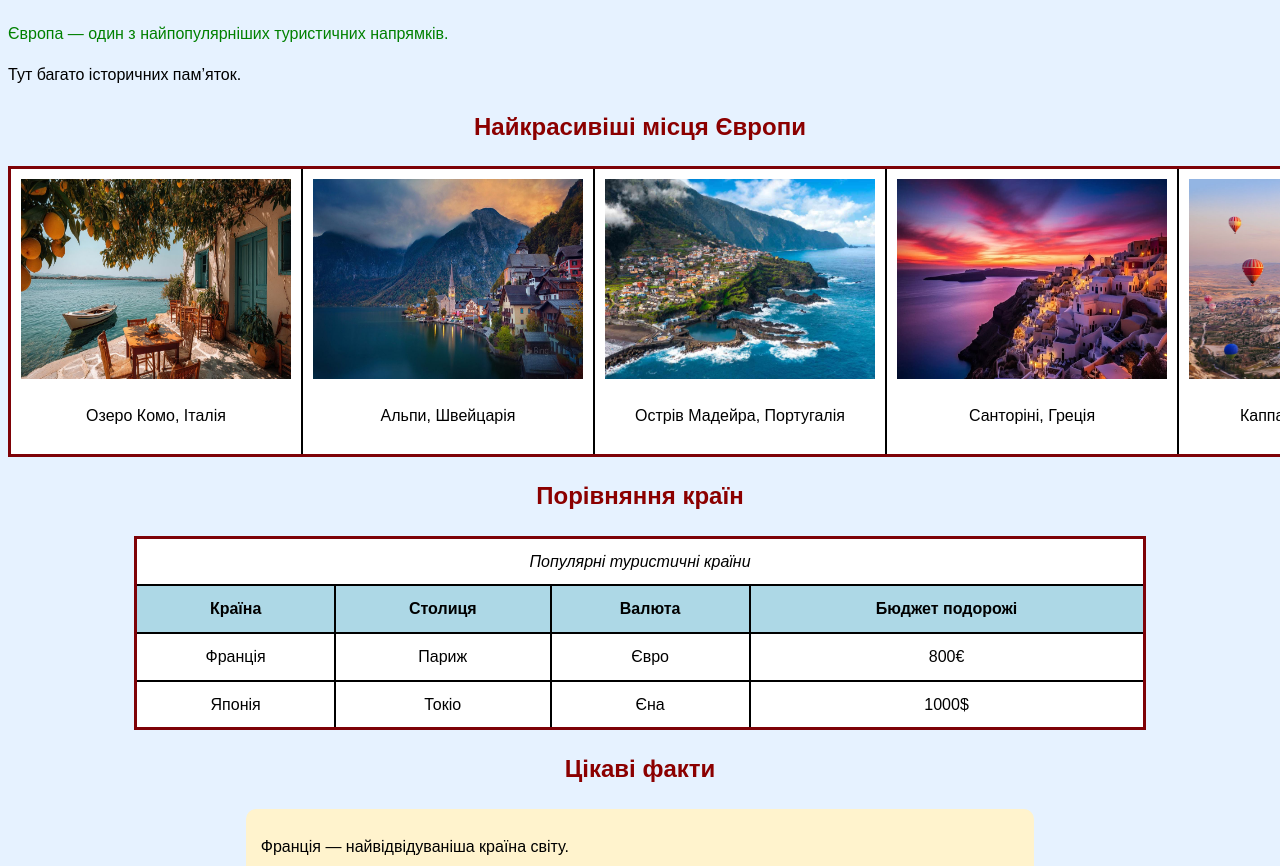
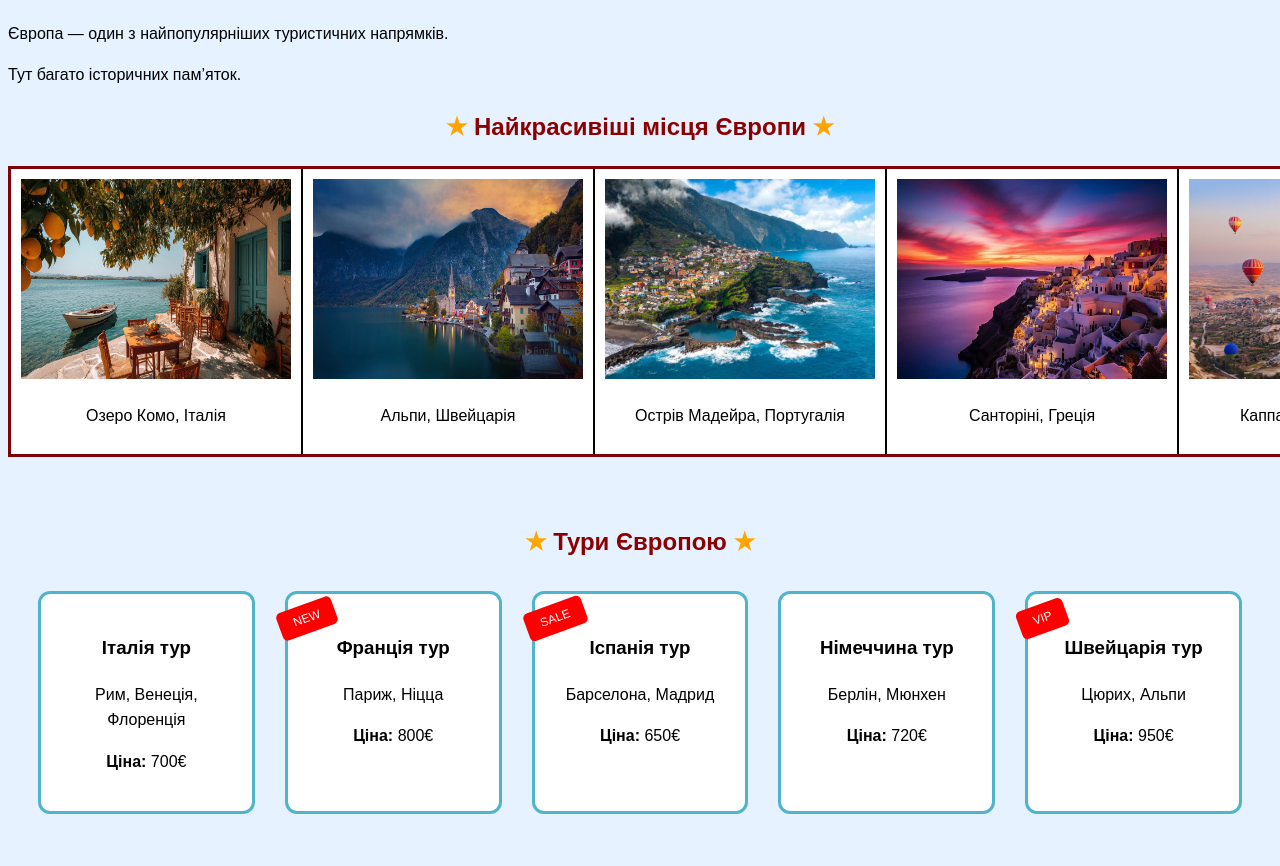
Before and after one commit to V2evteeva/explore-the-world, a plain HTML site: page europe.html in a window 1280 px wide. Shown: the part 85-951 px from the top of the page. Drawn offline with Linux system fonts and the light colour scheme.

Commit message:
Lab 5 CSS

```diff
--- a/europe.html
+++ b/europe.html
@@ -10,7 +10,7 @@
 
 <h1 class="page-title">Європа</h1>
 
-<p style="color: green;">Європа — один з найпопулярніших туристичних напрямків.</p>
+<p>Європа — один з найпопулярніших туристичних напрямків.</p>
 <p>Тут багато історичних пам’яток.</p>
 
 
@@ -45,6 +45,49 @@
 
 </tr>
 </table>
+
+<br>
+
+<h2 class="section-title">Тури Європою</h2>
+
+<div class="tour-cards">
+
+    <div class="tour-card">
+        <h3>Італія тур</h3>
+        <p>Рим, Венеція, Флоренція</p>
+        <p><b>Ціна:</b> 700€</p>
+    </div>
+
+    <div class="tour-card">
+        <span class="ribbon">NEW</span>
+        <h3>Франція тур</h3>
+        <p>Париж, Ніцца</p>
+        <p><b>Ціна:</b> 800€</p>
+    </div>
+
+    <div class="tour-card">
+        <span class="ribbon">SALE</span>
+        <h3>Іспанія тур</h3>
+        <p>Барселона, Мадрид</p>
+        <p><b>Ціна:</b> 650€</p>
+    </div>
+
+    <div class="tour-card">
+        <h3>Німеччина тур</h3>
+        <p>Берлін, Мюнхен</p>
+        <p><b>Ціна:</b> 720€</p>
+    </div>
+
+    <div class="tour-card">
+        <span class="ribbon">VIP</span>
+        <h3>Швейцарія тур</h3>
+        <p>Цюрих, Альпи</p>
+        <p><b>Ціна:</b> 950€</p>
+    </div>
+
+</div>
+
+<br>
 
 <!-- Складна таблиця -->
 <h2 id="table" class="section-title">Порівняння країн</h2>
--- a/style.css
+++ b/style.css
@@ -10,6 +10,14 @@ body {
     justify-content: center;
     gap: 30px;
     margin: 20px;
+}
+
+/* Контейнер турів */
+.tour-cards {
+    display: flex;
+    justify-content: center;
+    gap: 30px;
+    margin: 30px;
 }
 
 /* Картки */
@@ -40,6 +48,29 @@ body {
     color: darkblue;
 }
 
+/* Картка тур Європою */
+.tour-card {
+    position: relative;
+    background: #ffffff;
+    width: 250px;
+    padding: 20px;
+    border-radius: 12px;
+    text-align: center;
+    border: 3px solid rgb(81, 180, 205);
+}
+
+/* Бейдж */
+.ribbon {
+    position: absolute;
+    top: 10px;
+    left: -10px;
+    background: red;
+    color: white;
+    padding: 5px 15px;
+    font-size: 12px;
+    transform: rotate(-20deg);
+    border-radius: 5px;
+}
 
 /* Заголовки */
 .page-title {
@@ -63,10 +94,38 @@ body {
     color: rgb(20, 1, 60);
 }
 
+/* Псевдоелементи для заголовків */
+.section-title::before {
+    content: "★ ";
+    color: orange;
+}
+
+.section-title::after {
+    content: " ★";
+    color: orange;
+}
+
 /* Посилання */
 .nav-link {
     color: green;
     text-decoration: none;
+}
+
+/* Псевдокласи для посилань */
+.nav-link:link {
+    color: green;
+}
+
+.nav-link:visited {
+    color: purple;
+}
+
+.nav-link:hover {
+    color: orange;
+}
+
+.nav-link:active {
+    color: red;
 }
 
 /* Виділений текст */
@@ -153,3 +212,9 @@ button {
 h2 + table {
     border: 3px solid rgb(126, 2, 7);
 }
+
+/* Перший елемент списку */
+ul li:first-child {
+    color: darkred;
+    font-weight: bold;
+}
```
Also changed, not shown: food.html (+1 -1 lines), index.html (+0 -7 lines).
